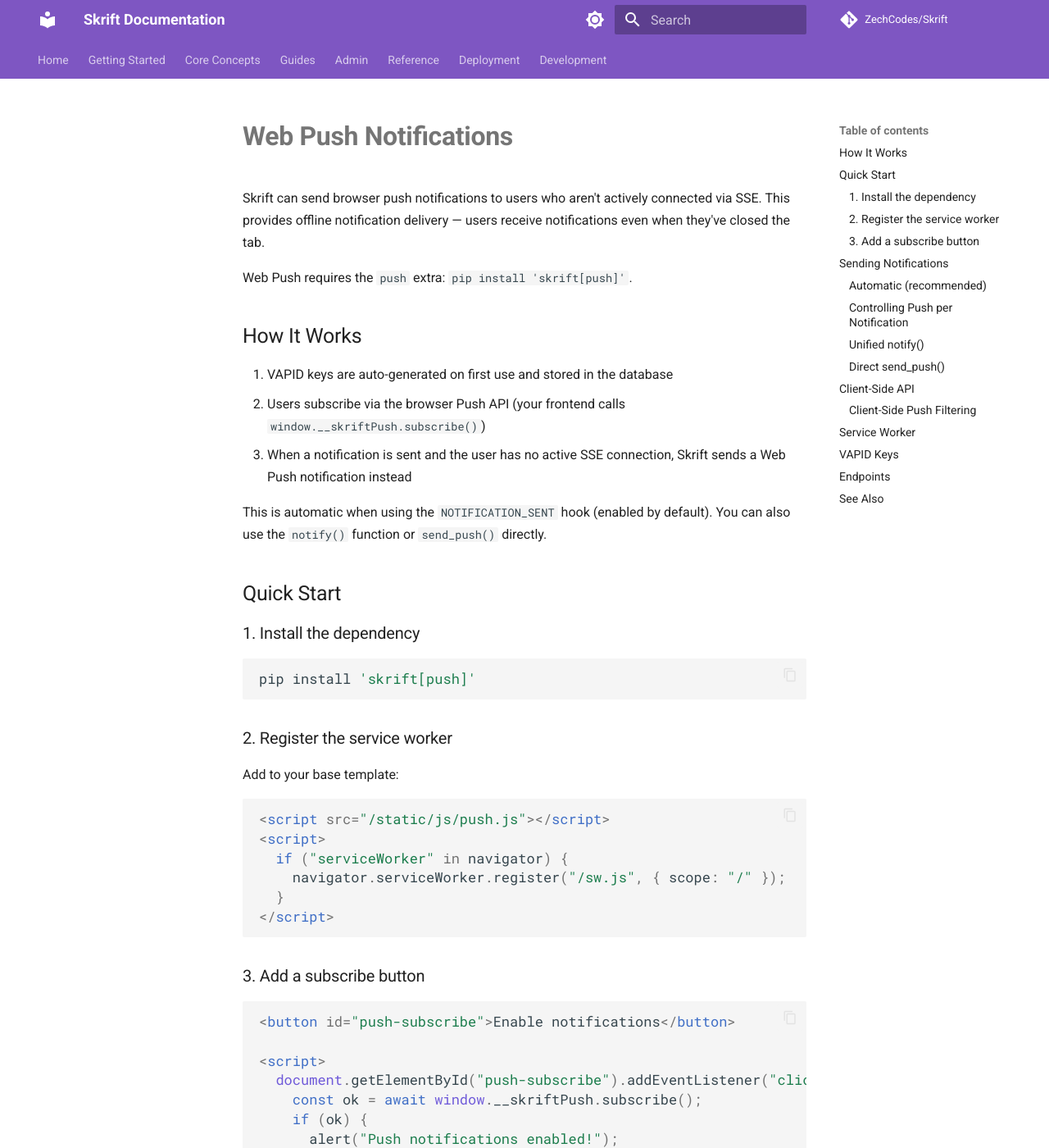
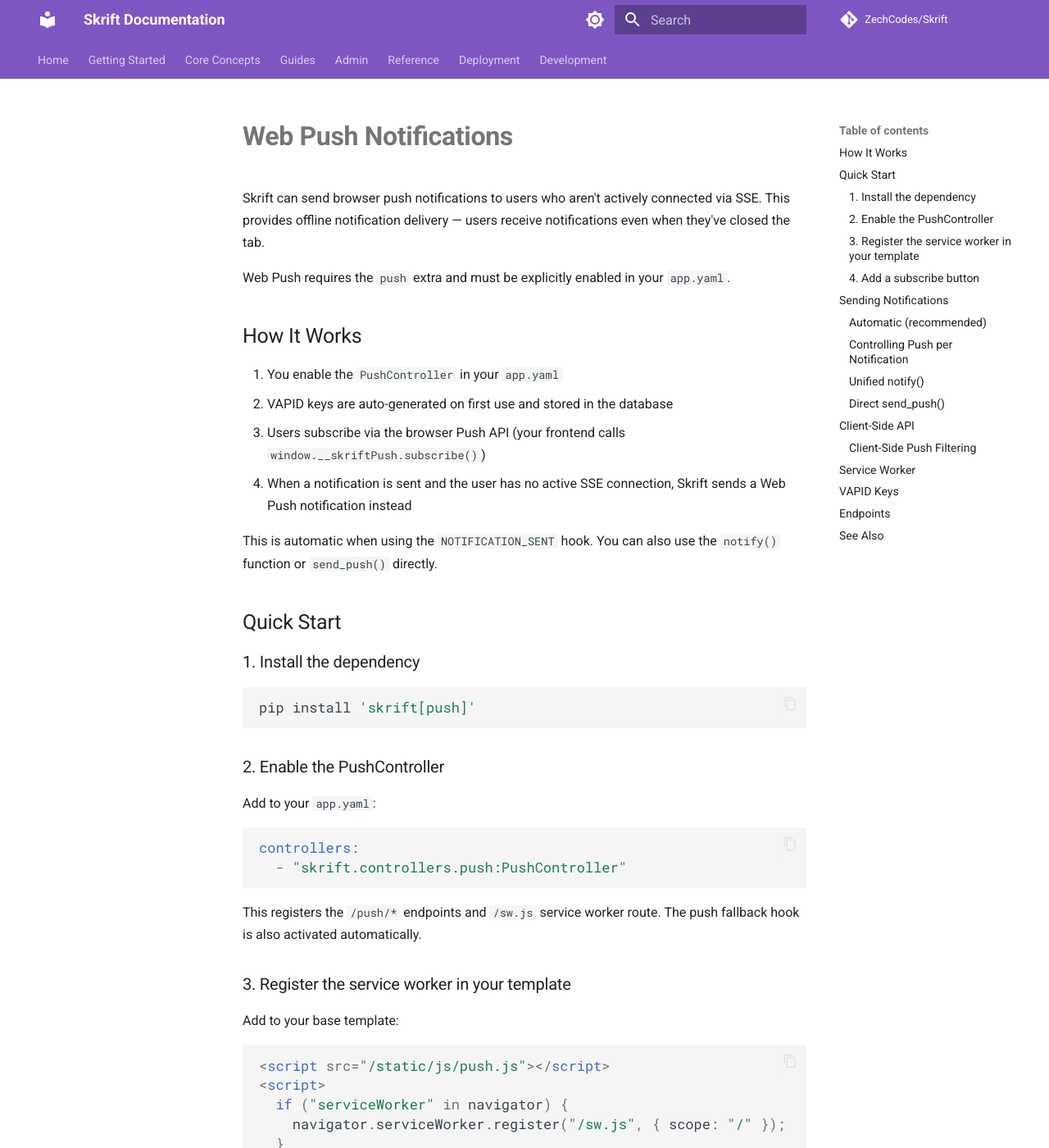
Before and after one commit to ZechCodes/Skrift, an MkDocs documentation site: the page built from docs/guides/web-push.md, in a window 1280 px wide and 1400 px high. Shown: the whole window at 82% size. Built offline with MkDocs 1.6.1 and Material for MkDocs 9.7.7, drawn with Linux system fonts in a browser that asks for light colours; comment, search, counter and statistics services are not loaded; some of the changed text lies outside the part shown.

Commit message:
Make Web Push notifications fully opt-in via PushController (issue #101)
PushController, service worker route, CSRF exclusions, and push hook
are no longer registered by default. Users must explicitly add
skrift.controllers.push:PushController to their app.yaml controllers
list to enable push notification support.

Co-Authored-By: Claude Opus 4.6 <noreply@anthropic.com>

````diff
--- a/docs/guides/web-push.md
+++ b/docs/guides/web-push.md
@@ -2,15 +2,16 @@
 
 Skrift can send browser push notifications to users who aren't actively connected via SSE. This provides offline notification delivery — users receive notifications even when they've closed the tab.
 
-Web Push requires the `push` extra: `pip install 'skrift[push]'`.
+Web Push requires the `push` extra and must be explicitly enabled in your `app.yaml`.
 
 ## How It Works
 
-1. VAPID keys are auto-generated on first use and stored in the database
-2. Users subscribe via the browser Push API (your frontend calls `window.__skriftPush.subscribe()`)
-3. When a notification is sent and the user has no active SSE connection, Skrift sends a Web Push notification instead
+1. You enable the `PushController` in your `app.yaml`
+2. VAPID keys are auto-generated on first use and stored in the database
+3. Users subscribe via the browser Push API (your frontend calls `window.__skriftPush.subscribe()`)
+4. When a notification is sent and the user has no active SSE connection, Skrift sends a Web Push notification instead
 
-This is automatic when using the `NOTIFICATION_SENT` hook (enabled by default). You can also use the `notify()` function or `send_push()` directly.
+This is automatic when using the `NOTIFICATION_SENT` hook. You can also use the `notify()` function or `send_push()` directly.
 
 ## Quick Start
 
@@ -20,7 +21,18 @@ This is automatic when using the `NOTIFICATION_SENT` hook (enabled by default).
 pip install 'skrift[push]'
 ```
 
-### 2. Register the service worker
+### 2. Enable the PushController
+
+Add to your `app.yaml`:
+
+```yaml
+controllers:
+  - "skrift.controllers.push:PushController"
+```
+
+This registers the `/push/*` endpoints and `/sw.js` service worker route. The push fallback hook is also activated automatically.
+
+### 3. Register the service worker in your template
 
 Add to your base template:
 
@@ -33,7 +45,7 @@ Add to your base template:
 </script>
 ```
 
-### 3. Add a subscribe button
+### 4. Add a subscribe button
 
 ```html
 <button id="push-subscribe">Enable notifications</button>
--- a/pyproject.toml
+++ b/pyproject.toml
@@ -1,6 +1,6 @@
 [project]
 name = "skrift"
-version = "0.1.0a75"
+version = "0.1.0a76"
 description = "A lightweight async Python CMS for crafting modern websites"
 readme = "README.md"
 requires-python = ">=3.13"
````
Also changed, not shown: skrift/claude_skill/skrift-web-push/SKILL.md (+12 -4 lines), 1 other file.
